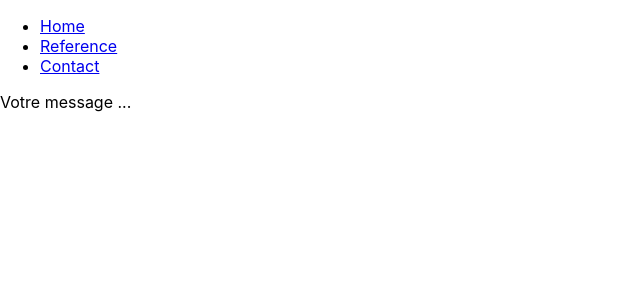
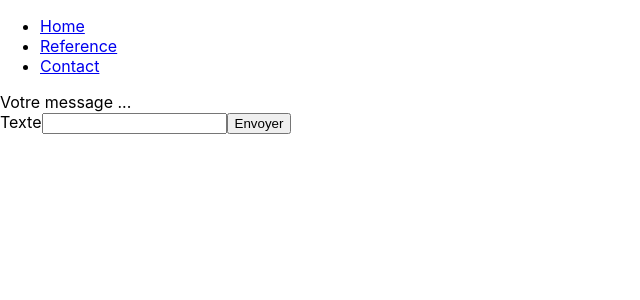
Before and after one commit to mohamedaminenadim/EPSI_React_Cours, a React (Create React App) app: page /contact in a window 1280 px wide. Shown: the top 300 px of the page, without its empty margins (0-640 px from the left). Built offline with nearby package versions, Linux system fonts and the light colour scheme.

Commit message:
feat: Added Form component

```diff
--- /dev/null
+++ b/src/components/Form.js
@@ -0,0 +1,16 @@
+import React from "react";
+
+class Form extends React.Component{
+    render(){
+        return(
+            <form className="Form">
+                <label>Texte</label>
+                <input type="text" defaultvalue="" name="lastname"/>
+                <input type="submit" value="Envoyer"/>
+            </form>
+        );
+    }
+
+}
+
+export default Form;
--- a/src/pages/Contact.js
+++ b/src/pages/Contact.js
@@ -1,15 +1,33 @@
 import React from "react";
+import Form from "../components/Form";
 
 /**
  * La classe contact étend de React.Component
  * d'où l'utilisation du render()
  */
 
+ function ListItem(props){
+    return (
+    <li className={props.key}>
+        {props.value}
+    </li>)
+}
+
 class Contact extends React.Component {
+    constructor(props){
+        super(props);
+        const number = [1,3,5,2,7]
+        this.listItem = number.map(
+            (number) => <ListItem
+                key={number.toString()}
+                value={number}/>
+        )}
+
     render() {
         return (
             <div className="Contact">
                 Votre message ...
+                <Form/>
             </div>
         )
     }
```
